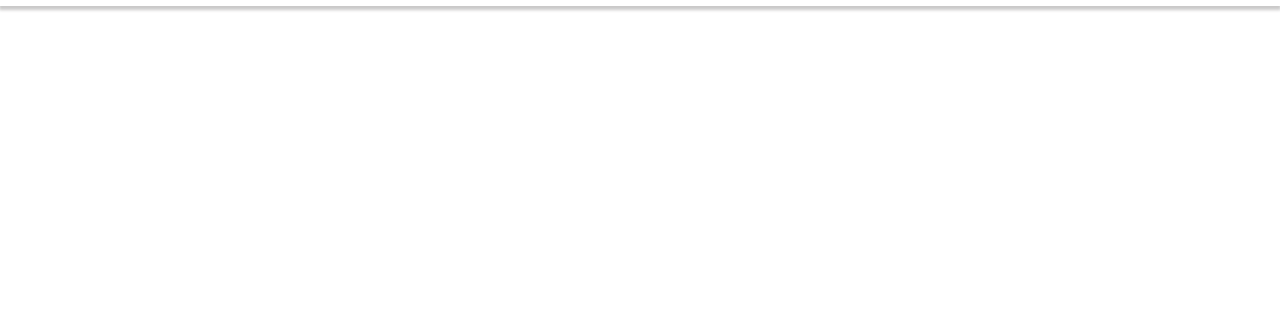
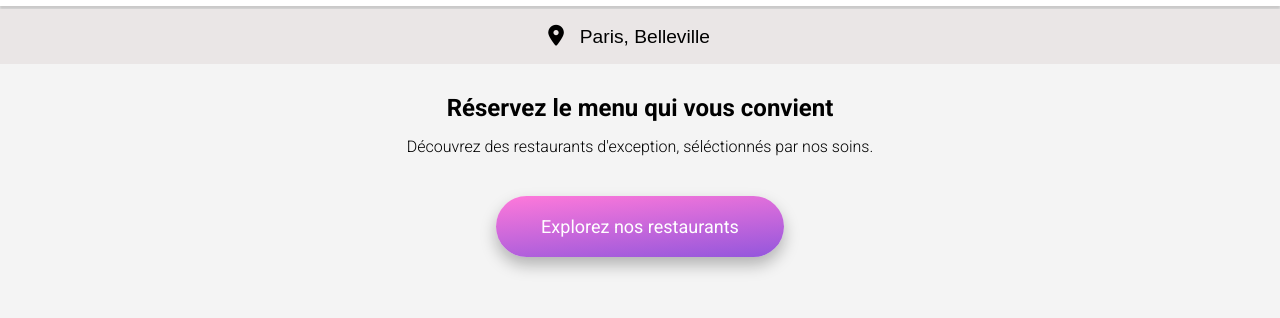
Before and after one commit to LindaCCSP/ohmyfood, a website: page index.html in a window 1280 px wide. Shown: the part 50-368 px from the top of the page. Drawn offline with Linux system fonts and the light colour scheme; a web font is replaced by a local one.

Commit message:
Ajout section accueil

```diff
--- a/index.html
+++ b/index.html
@@ -12,5 +12,27 @@
     <header class="header">
         <h1 class="header__logo">ohmyfood</h1>
     </header>
+
+    <main>
+
+            <section class="accueil">
+                <div class="localisation">
+                    <form class="localisation__form" action="search.php" method="post">
+                        <i class="fa-solid fa-location-dot localisation__icon"></i>
+                        <input class="localisation__search-input" type="text" name="localisation__search-input"
+                            value="Paris, Belleville">
+                    </form>
+                </div>
+
+                <div class="descriptif">
+                    <h2 class="descriptif__title">Réservez le menu qui vous convient</h2>
+                    <p class="descriptif__paragraphe">Découvrez des restaurants d'exception, séléctionnés par nos soins.
+                    </p>
+                    <div class="button-explorez">
+                        <a href="#restaurants" class="button-explorez__btn--gradient">Explorez nos restaurants</a>
+                    </div>
+                </div>
+            </section>
+    </main>
 </body>
 </html>
--- /dev/null
+++ b/sass/components/_button.scss
@@ -0,0 +1,14 @@
+.button-explorez {
+  @include flex-center;
+  margin-block: 40px;
+
+  &__btn--gradient {
+    @include button-gradient;
+    transform: scale(1);
+    transition: transform 0.3s;
+    &:hover {
+      transform: scale(1.15);
+       box-shadow: 0 8px 16px 2px rgba(1 1 1 / 51%);
+    }
+  }
+}
--- /dev/null
+++ b/sass/layouts/_sections.scss
@@ -0,0 +1,45 @@
+
+/* section accuiel*/
+.localisation {
+  @include flex-center;
+  background-color: #eae6e6;
+  width: 100%;
+  height: 55px;
+
+  &__form {
+    margin-left: 95px;
+  }
+  &__icon {
+    font-size: 1.3rem;
+    padding-right: 12px;
+  }
+  &__search-input {
+    border: none;
+    font-weight: 300;
+    font-size: 1.2rem;
+    background-color: #eae6e6;
+    padding: 0;
+  }
+}
+
+
+.descriptif {
+  background-color: $color-light-grey;
+  width: 100%;
+  height: 280px;
+
+  &__title {
+    text-align: center;
+    padding: 30px 55px 15px;
+    font-size: 1.5rem;
+    font-weight: 600;
+    margin: 0;
+  }
+
+  &__paragraphe {
+    text-align: center;
+    margin: 0 2rem;
+    font-weight: 300;
+  }
+
+}
--- a/sass/main.scss
+++ b/sass/main.scss
@@ -8,3 +8,6 @@
 @import "./base/typography";
 
 @import "./layouts/header";
+@import "./layouts/sections";
+
+@import "./components/button";
--- a/sass/utils/_mixins.scss
+++ b/sass/utils/_mixins.scss
@@ -34,7 +34,7 @@
   border-radius: 50px;
   background-image: linear-gradient(175deg, $color-secondary, $color-primary);
   border: none;
-  box-shadow: 0 8px 16px 0 rgba(1, 1, 1, 0.2);
+  box-shadow: 0 8px 16px 0 rgba(1 1 1 / 27%);
 }
 
 @mixin button-new {
```
Also changed, not shown: css/style.css, 1 other file.
